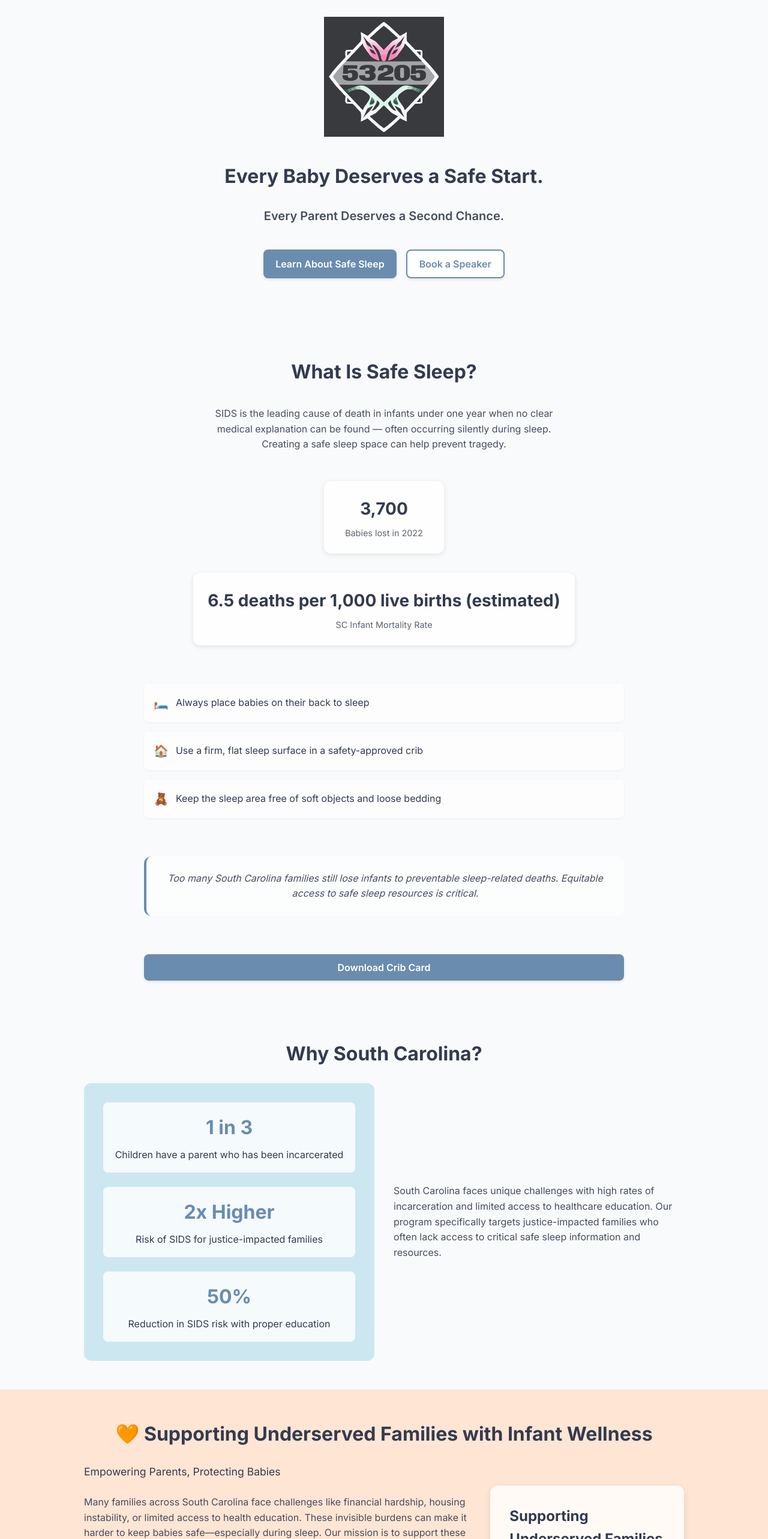
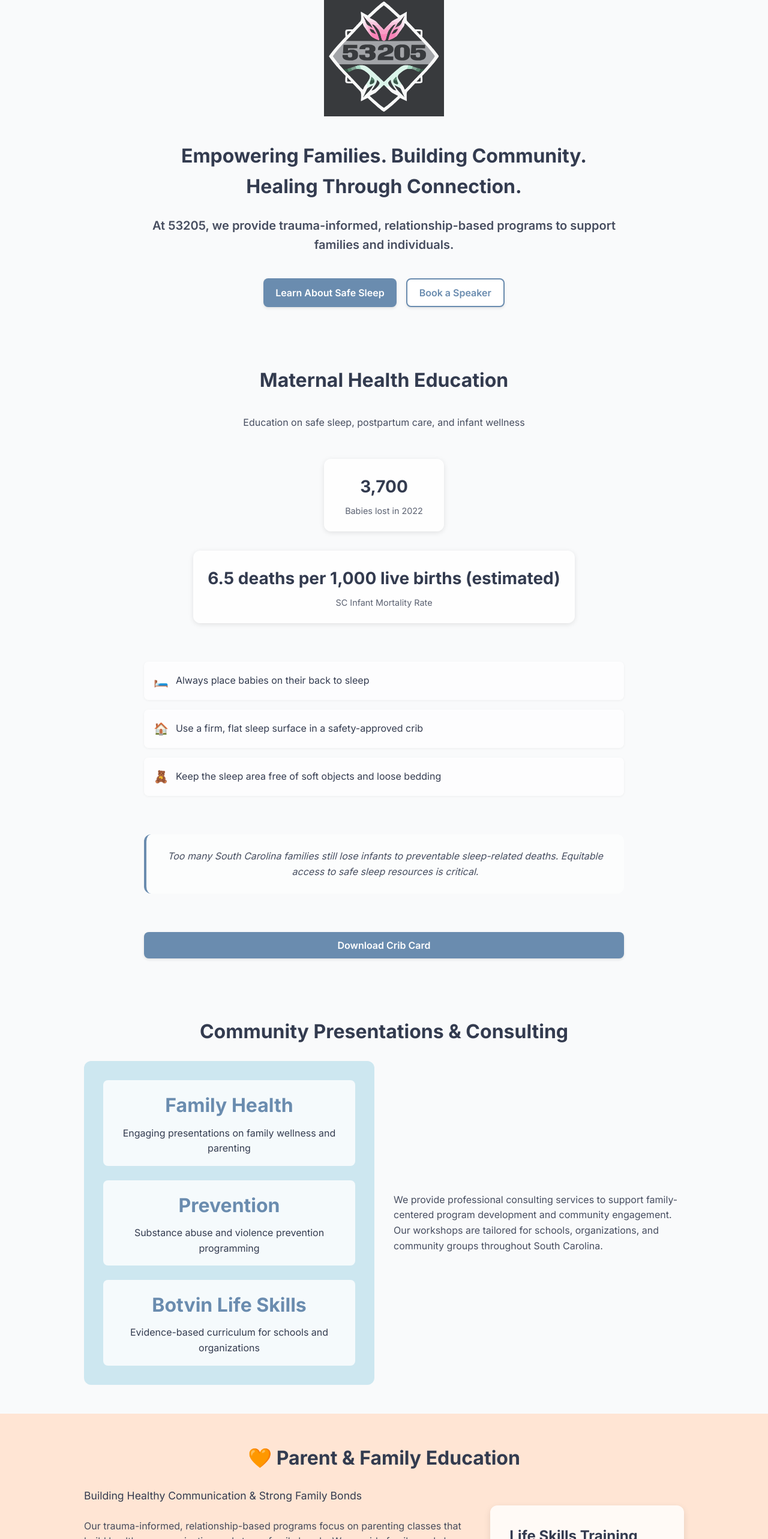
Before and after one commit to glarerena/safe_space, a Next.js app: page / in a window 1280 px wide. Shown: the part 214-2780 px from the top of the page at 60% size. Built offline with nearby package versions, Linux system fonts and the light colour scheme.

Commit message:
Update info

```diff
--- a/src/components/CallToActionFooter.tsx
+++ b/src/components/CallToActionFooter.tsx
@@ -26,9 +26,9 @@ export default function CallToActionFooter() {
     <section id="call-to-action" className={styles.callToAction}>
       <div className={styles.container}>
         <div ref={ref} className={`${styles.content} ${className}`}>
-          <h2 className={styles.title}>Ready to Make a Difference?</h2>
+          <h2 className={styles.title}>Get Involved</h2>
           <p className={styles.subtitle}>
-            Book a speaker for your organization or community event
+            Join us at 53205 to create safer, stronger families and communities through connection, education, and prevention.
           </p>
           <button className={styles.ctaButton} onClick={handleBookSpeaker}>
             Book a Speaker
--- a/src/components/FamilyReunificationSection.tsx
+++ b/src/components/FamilyReunificationSection.tsx
@@ -10,33 +10,33 @@ export default function FamilyReunificationSection() {
     <section id="family-reunification" className={styles.familyReunification}>
       <div className={styles.container}>
         <div ref={ref} className={`${styles.content} ${className}`}>
-          <h2 className={styles.title}>🧡 Supporting Underserved Families with Infant Wellness</h2>
+          <h2 className={styles.title}>🧡 Parent & Family Education</h2>
           <div className={styles.layout}>
             <div className={styles.textContent}>
               <p className={styles.description}>
-                Empowering Parents, Protecting Babies
+                Building Healthy Communication & Strong Family Bonds
               </p>
               <p className={styles.mainText}>
-                Many families across South Carolina face challenges like financial hardship, housing instability, or limited access to health education. These invisible burdens can make it harder to keep babies safe—especially during sleep. Our mission is to support these families through community-driven education and wellness resources, so every child has a safe, healthy start in life.
+                Our trauma-informed, relationship-based programs focus on parenting classes that build healthy communication and strong family bonds. We provide family workshops on child development and effective parenting strategies in safe, supportive learning environments.
               </p>
               <div className={styles.helpingFamilies}>
-                <h3>Helping Families Thrive</h3>
+                <h3>Our Family Services</h3>
                 <ul>
-                  <li>Safe sleep education & awareness</li>
-                  <li>Infant wellness and parenting resources</li>
-                  <li>Support for families experiencing hardship</li>
-                  <li>Community health & connection programs</li>
+                  <li>Parenting classes focused on building healthy communication</li>
+                  <li>Family workshops on child development</li>
+                  <li>Effective parenting strategies</li>
+                  <li>Facilitated peer support groups for parents and caregivers</li>
                 </ul>
               </div>
             </div>
             <div className={styles.calloutCard}>
               <div className={styles.calloutContent}>
-                <h3>Supporting Underserved Families</h3>
+                <h3>Life Skills Training</h3>
                 <ul className={styles.impactList}>
-                  <li>Emotional trauma support</li>
-                  <li>Financial hardship assistance</li>
-                  <li>Educational resources</li>
-                  <li>Community connection programs</li>
+                  <li>Botvin Life Skills Program</li>
+                  <li>Decision-making & stress management</li>
+                  <li>Communication skills</li>
+                  <li>Substance abuse & violence prevention</li>
                 </ul>
               </div>
             </div>
--- a/src/components/HeroSection.tsx
+++ b/src/components/HeroSection.tsx
@@ -40,10 +40,10 @@ export default function HeroSection() {
             className={styles.logo}
           />
           <h1 className={styles.title}>
-            Every Baby Deserves a Safe Start.
+            Empowering Families. Building Community. Healing Through Connection.
           </h1>
           <p className={styles.subtitle}>
-            Every Parent Deserves a Second Chance.
+            At 53205, we provide trauma-informed, relationship-based programs to support families and individuals.
           </p>
           <div className={styles.ctaButtons}>
             <button className={styles.primaryButton} onClick={scrollToSafeSleep}>
--- a/src/components/SafeSleepSection.tsx
+++ b/src/components/SafeSleepSection.tsx
@@ -61,9 +61,9 @@ For more information and support, visit Safe Space Campaign by 53205.
     <section id="safe-sleep" className={styles.safeSleep} style={{ backgroundColor: 'var(--accent-soft-blue)' }}>
       <div className={styles.container}>
         <div ref={ref} className={`${styles.content} ${className}`}>
-          <h2 className={styles.title}>What Is Safe Sleep?</h2>
+          <h2 className={styles.title}>Maternal Health Education</h2>
           <p className={styles.description}>
-            {aapData.importance}
+            Education on safe sleep, postpartum care, and infant wellness
           </p>
 
           <div className={styles.statsContainer}>
--- a/src/components/SouthCarolinaSection.tsx
+++ b/src/components/SouthCarolinaSection.tsx
@@ -10,28 +10,25 @@ export default function SouthCarolinaSection() {
     <section id="south-carolina" className={styles.southCarolina} style={{ backgroundColor: 'var(--background-main)' }}>
       <div className={styles.container}>
         <div ref={ref} className={`${styles.content} ${className}`}>
-          <h2 className={styles.title}>Why South Carolina?</h2>
+          <h2 className={styles.title}>Community Presentations & Consulting</h2>
           <div className={styles.layout}>
             <div className={styles.statsCard}>
               <div className={styles.statItem}>
-                <h3>1 in 3</h3>
-                <p>Children have a parent who has been incarcerated</p>
+                <h3>Family Health</h3>
+                <p>Engaging presentations on family wellness and parenting</p>
               </div>
               <div className={styles.statItem}>
-                <h3>2x Higher</h3>
-                <p>Risk of SIDS for justice-impacted families</p>
+                <h3>Prevention</h3>
+                <p>Substance abuse and violence prevention programming</p>
               </div>
               <div className={styles.statItem}>
-                <h3>50%</h3>
-                <p>Reduction in SIDS risk with proper education</p>
+                <h3>Botvin Life Skills</h3>
+                <p>Evidence-based curriculum for schools and organizations</p>
               </div>
             </div>
             <div className={styles.textContent}>
               <p>
-                South Carolina faces unique challenges with high rates of incarceration
-                and limited access to healthcare education. Our program specifically
-                targets justice-impacted families who often lack access to critical
-                safe sleep information and resources.
+                We provide professional consulting services to support family-centered program development and community engagement. Our workshops are tailored for schools, organizations, and community groups throughout South Carolina.
               </p>
             </div>
           </div>
```
